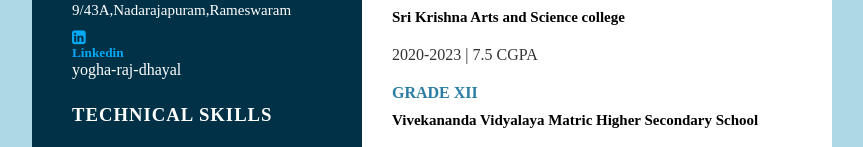
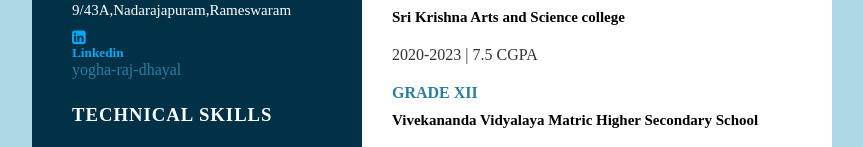
Before and after one commit to yrd369/yogharajdhayalresume, a plain HTML site: page index.html in a window 1280 px wide. In both pictures the pointer is over the link "yogha-raj-dhayal". Shown: the part 545-692 px from the top of the page, without its empty margins (208-1071 px from the left). Drawn offline with Linux system fonts and the light colour scheme; a web font is replaced by a local one.

Commit message:
adding hover color

```diff
--- a/index.css
+++ b/index.css
@@ -159,6 +159,9 @@ a {
     color: #fff;
     text-decoration: none;
 }
+a:hover{
+    color:  #2a7da2;
+}
 
 .interest {
     margin-top: 40px;
```
